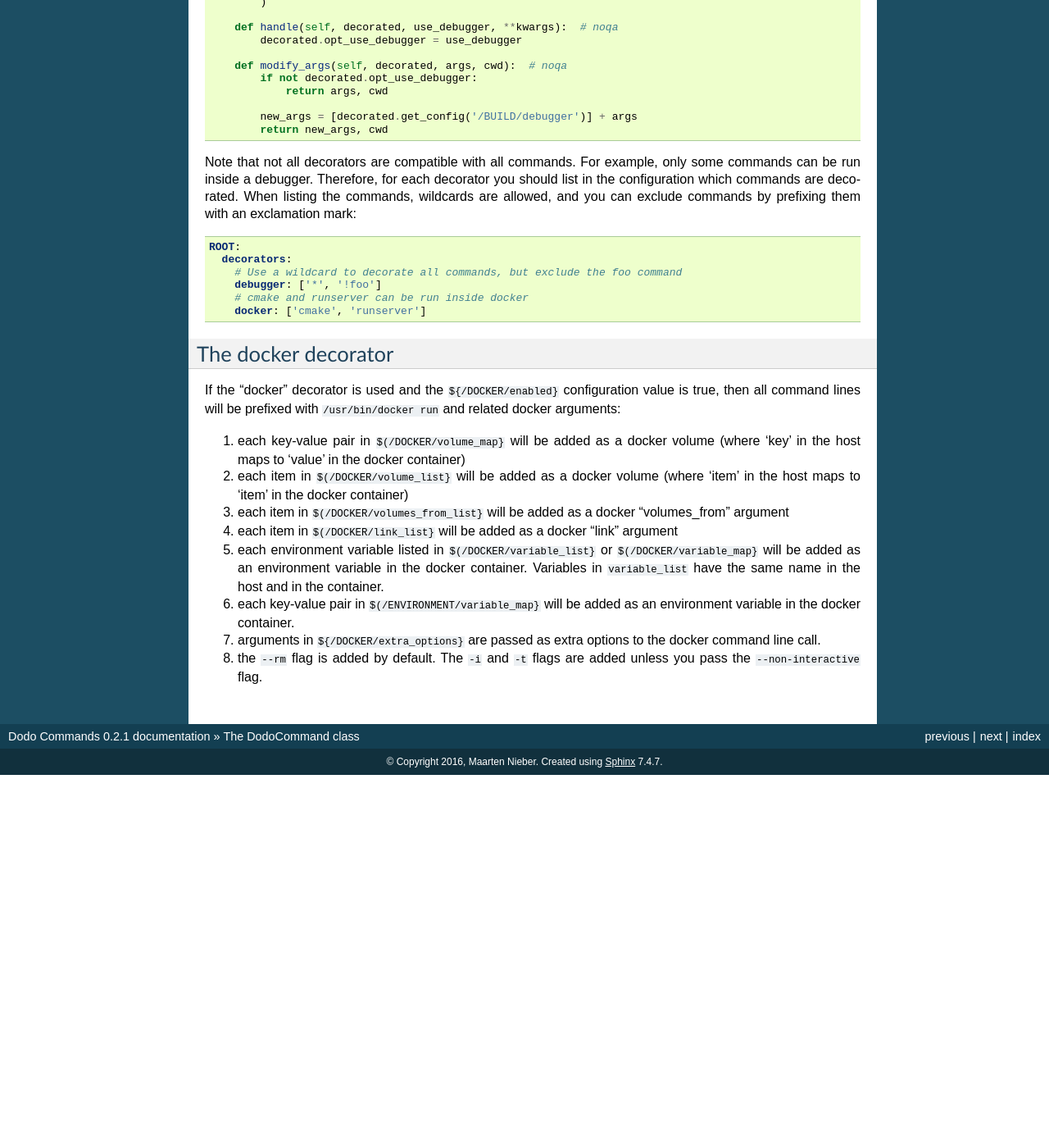
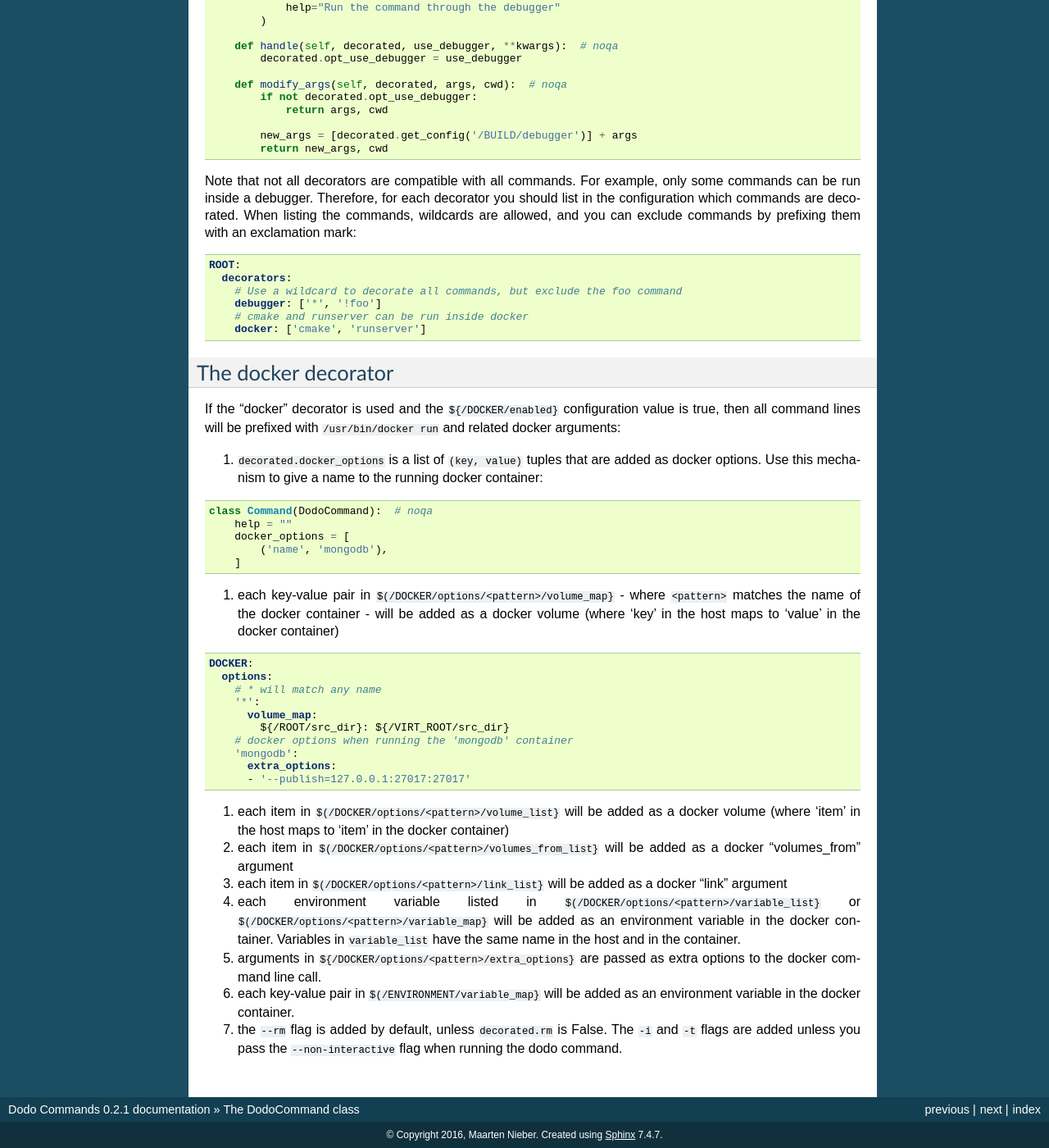
Before and after one commit to mnieber/dodo-commands, a Sphinx documentation site: the page built from doc/dodo-command.rst, in a window 1280 px wide and 1400 px high, scrolled down 963 px. Shown: the whole window at 82% size. Built offline with Sphinx 7.4.7, drawn with Linux system fonts in a browser that asks for light colours; before the commit the page ends 1908 px from its top, so only the background shows below that; some of the changed text lies outside the part shown.

Commit message:
Docker decorator adds docker options based on the container name
The new format of the cls.docker_options list is [(option, val)*]

```diff
--- a/doc/dodo-command.rst
+++ b/doc/dodo-command.rst
@@ -33,7 +33,7 @@ Note that since command scripts are written in Python, it's not guaranteed that
 Decorators
 ==========
 
-A Decorator is a class that alters the workings of a DodoCommand class. It can extend or modify the arguments that are passed to ``DodoCommand.handle``. The decorator should be placed in a ``decorators`` directory inside a commands directory. This is illustrated by the following example:
+A Decorator is a class that alters the workings of a DodoCommand class. It can extend or modify the arguments that are passed to ``DodoCommand.handle``. The decorator should be placed in a ``decorators`` directory inside a commands directory. This is illustrated by the following example (note that the decorated DodoCommand instance is passed in as the ``decorated`` argument):
 
 .. code-block:: python
 
@@ -74,18 +74,43 @@ The docker decorator
 
 If the "docker" decorator is used and the ``${/DOCKER/enabled}`` configuration value is true, then all command lines will be prefixed with ``/usr/bin/docker run`` and related docker arguments:
 
-#. each key-value pair in ``$(/DOCKER/volume_map}`` will be added as a docker volume (where 'key' in the host maps to 'value' in the docker container)
+#. ``decorated.docker_options`` is a list of ``(key, value)`` tuples that are added as docker options. Use this mechanism to give a name to the running docker container:
 
-#. each item in ``$(/DOCKER/volume_list}`` will be added as a docker volume (where 'item' in the host maps to 'item' in the docker container)
+.. code-block:: python
 
-#. each item in ``$(/DOCKER/volumes_from_list}`` will be added as a docker "volumes_from" argument
+    class Command(DodoCommand):  # noqa
+        help = ""
+        docker_options = [
+            ('name', 'mongodb'),
+        ]
 
-#. each item in ``$(/DOCKER/link_list}`` will be added as a docker "link" argument
 
-#. each environment variable listed in ``$(/DOCKER/variable_list}`` or ``$(/DOCKER/variable_map}`` will be added as an environment variable in the docker container. Variables in ``variable_list`` have the same name in the host and in the container.
+#. each key-value pair in ``$(/DOCKER/options/<pattern>/volume_map}`` - where ``<pattern>`` matches the name of the docker container - will be added as a docker volume (where 'key' in the host maps to 'value' in the docker container)
+
+.. code-block:: yaml
+
+    DOCKER:
+      options:
+        # * will match any name
+        '*':
+          volume_map:
+            ${/ROOT/src_dir}: ${/VIRT_ROOT/src_dir}
+        # docker options when running the 'mongodb' container
+        'mongodb':
+          extra_options:
+          - '--publish=127.0.0.1:27017:27017'
+
+
+#. each item in ``$(/DOCKER/options/<pattern>/volume_list}`` will be added as a docker volume (where 'item' in the host maps to 'item' in the docker container)
+
+#. each item in ``$(/DOCKER/options/<pattern>/volumes_from_list}`` will be added as a docker "volumes_from" argument
+
+#. each item in ``$(/DOCKER/options/<pattern>/link_list}`` will be added as a docker "link" argument
+
+#. each environment variable listed in ``$(/DOCKER/options/<pattern>/variable_list}`` or ``$(/DOCKER/options/<pattern>/variable_map}`` will be added as an environment variable in the docker container. Variables in ``variable_list`` have the same name in the host and in the container.
+
+#. arguments in ``${/DOCKER/options/<pattern>/extra_options}`` are passed as extra options to the docker command line call.
 
 #. each key-value pair in ``$(/ENVIRONMENT/variable_map}`` will be added as an environment variable in the docker container.
 
-#. arguments in ``${/DOCKER/extra_options}`` are passed as extra options to the docker command line call.
-
-#. the ``--rm`` flag is added by default. The ``-i`` and ``-t`` flags are added unless you pass the ``--non-interactive`` flag.
+#. the ``--rm`` flag is added by default, unless ``decorated.rm`` is False. The ``-i`` and ``-t`` flags are added unless you pass the ``--non-interactive`` flag when running the dodo command.
```
Also changed, not shown: 2 other files.
